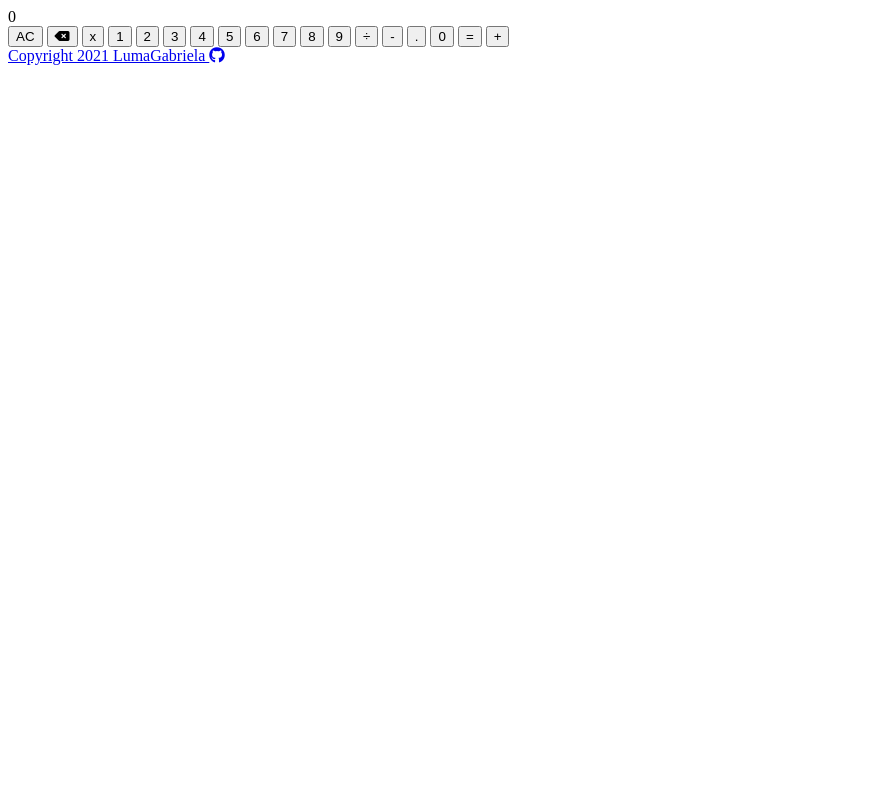
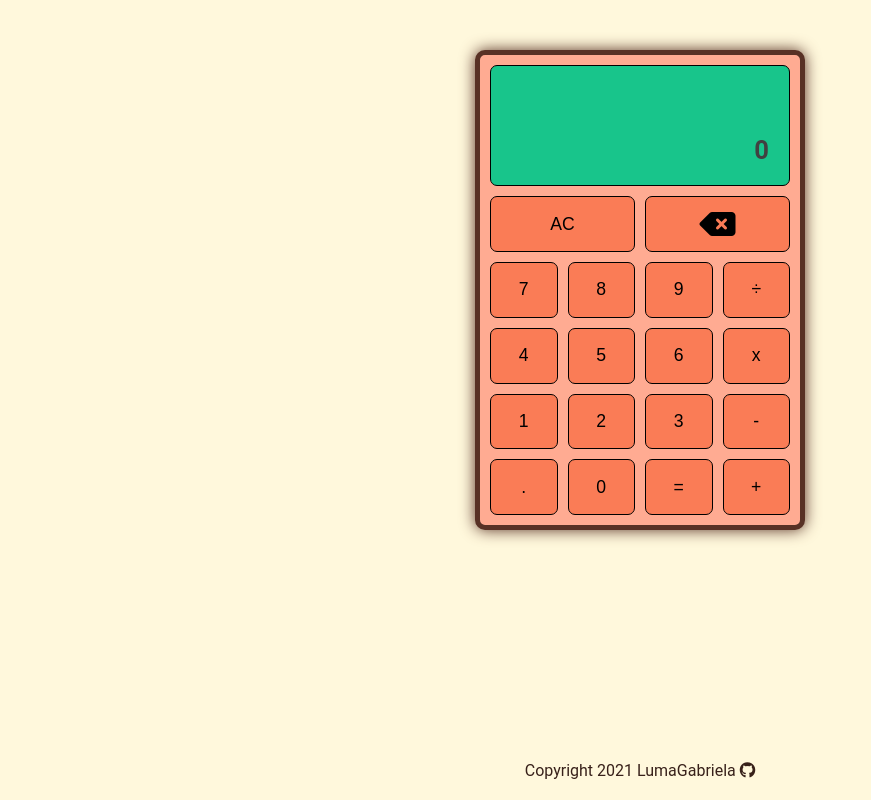
Before and after one commit to LumaGabriela/Jacascript-Calculator, a plain HTML site: page index.html in a window 1280 px wide. Shown: the whole page, without its empty margins (0-871 px from the left). Drawn offline with Linux system fonts and the light colour scheme.

Commit message:
Update index.html

```diff
--- a/index.html
+++ b/index.html
@@ -5,7 +5,7 @@
     <meta http-equiv="X-UA-Compatible" content="IE=edge">
     <meta name="viewport" content="width=device-width, initial-scale=1.0">
     <title>Calculator</title>
-    <link rel="stylesheet" href="../Javascript Calculator/style.css">
+    <link rel="stylesheet" href="./style.css">
 </head>
 <body>
     <main id='calculator'>
@@ -32,8 +32,8 @@
         <button type="button" id='equal' >=</button>
         <button type="button" id='plus' >+</button>
     </main>
-    <footer class="footer"><a href="https://github.com/LumaGabriela/Projects/tree/main/Javascript%20Calculator" class="footer-link" target="_blank">Copyright 2021 LumaGabriela <i class="fab fa-github"></i></a></footer>
+    <footer class="footer"><a href="https://github.com/LumaGabriela/Javascript-Calculator" class="footer-link" target="_blank">Copyright 2021 LumaGabriela <i class="fab fa-github"></i></a></footer>
 </body>
-<script src="../Javascript Calculator/main.js"></script>
+<script src="./main.js"></script>
 <script src="https://kit.fontawesome.com/407028fd30.js" crossorigin="anonymous"></script>
 </html>
```
